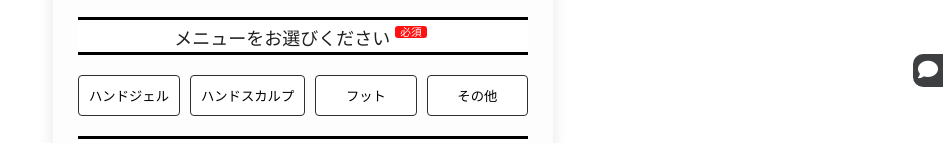
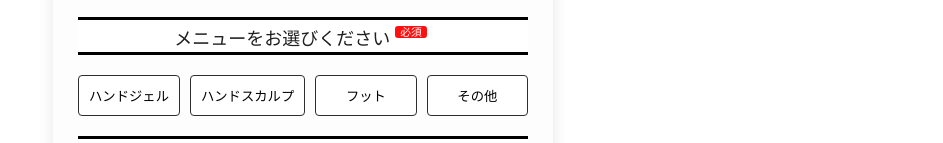
Before and after one commit to officialline0101/nail-Arcadia, a plain HTML site: page index.html in a window 1280 px wide. Shown: the part 586-729 px from the top of the page, without its empty margins (337-1280 px from the left). Drawn offline with Linux system fonts and the light colour scheme; a script that the page names is missing.

Commit message:
Update index.html

```diff
--- a/index.html
+++ b/index.html
@@ -268,11 +268,6 @@
 </head>
 
 <body>
-    <div class="side-nav">
-        <a href="#section-message">
-            <i class="fas fa-comment"></i>
-        </a>
-    </div>
 
     <div class="container">
         <h1>nail Arcadia<br>予約フォーム</h1>
```
